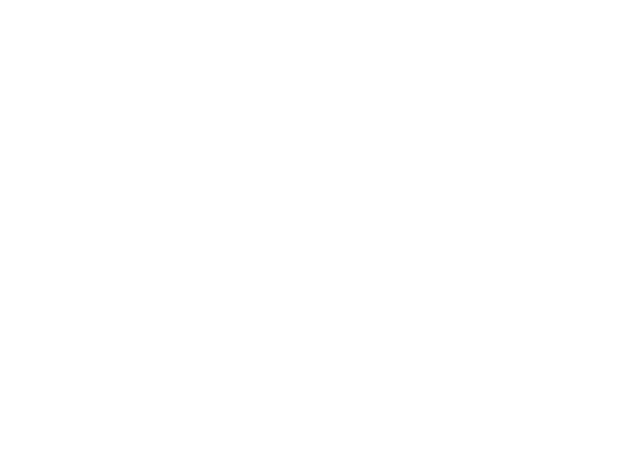
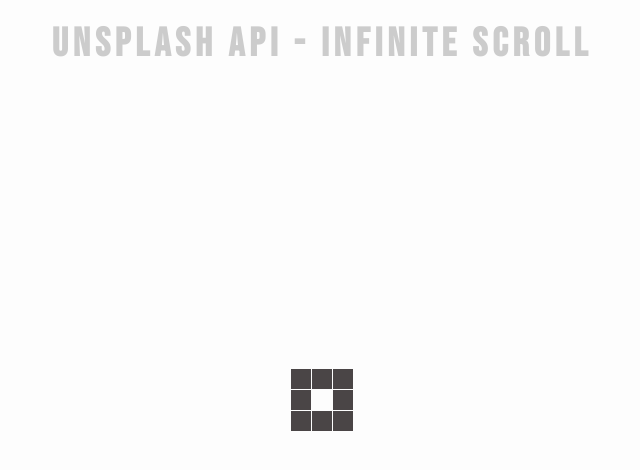
Before and after one commit to felisbertotati/Infinity-scroll, a plain HTML site: page index.html in a window 1280 px wide. Shown: the whole page, without its empty margins (318-958 px from the left). Drawn offline with Linux system fonts and the light colour scheme.

Commit message:
-style loader

```diff
--- a/assets/style.css
+++ b/assets/style.css
@@ -0,0 +1,36 @@
+@import url("https://fonts.googleapis.com/css2?family=Bebas+Neue&family=Montserrat:wght@100&family=Roboto:wght@100&display=swap");
+
+html {
+  box-sizing: border-box;
+}
+
+body {
+  margin: 0;
+  font-family: Bebas Neue, sans-serif;
+  background-color: whitesmoke;
+}
+
+h1 {
+  text-align: center;
+  margin-top: 20px;
+  margin-bottom: 15px;
+  font-size: 40px;
+  letter-spacing: 5px;
+}
+
+/*Loader*/
+
+.loader {
+  position: fixed;
+  top: 0;
+  bottom: 0;
+  left: 0;
+  right: 0;
+  background: rgba(255, 255, 255, 0.8);
+}
+.loader img {
+  position: fixed;
+  top: 50%;
+  left: 50%;
+  transform: translate(-50%, -50%);
+}
--- a/index.html
+++ b/index.html
@@ -8,6 +8,15 @@
     <link rel="stylesheet" href="./assets/style.css" />
   </head>
   <body>
+    <!--Title-->
+    <h1>Unsplash API - Infinite Scroll</h1>
+
+    <!--Loader-->
+    <div class="loader" id="loader">
+      <img src="./assets/images/loader.svg.svg" alt="loading" />
+    </div>
+
+    <!--Script-->
     <script href="./assets/script.js"></script>
   </body>
 </html>
```
